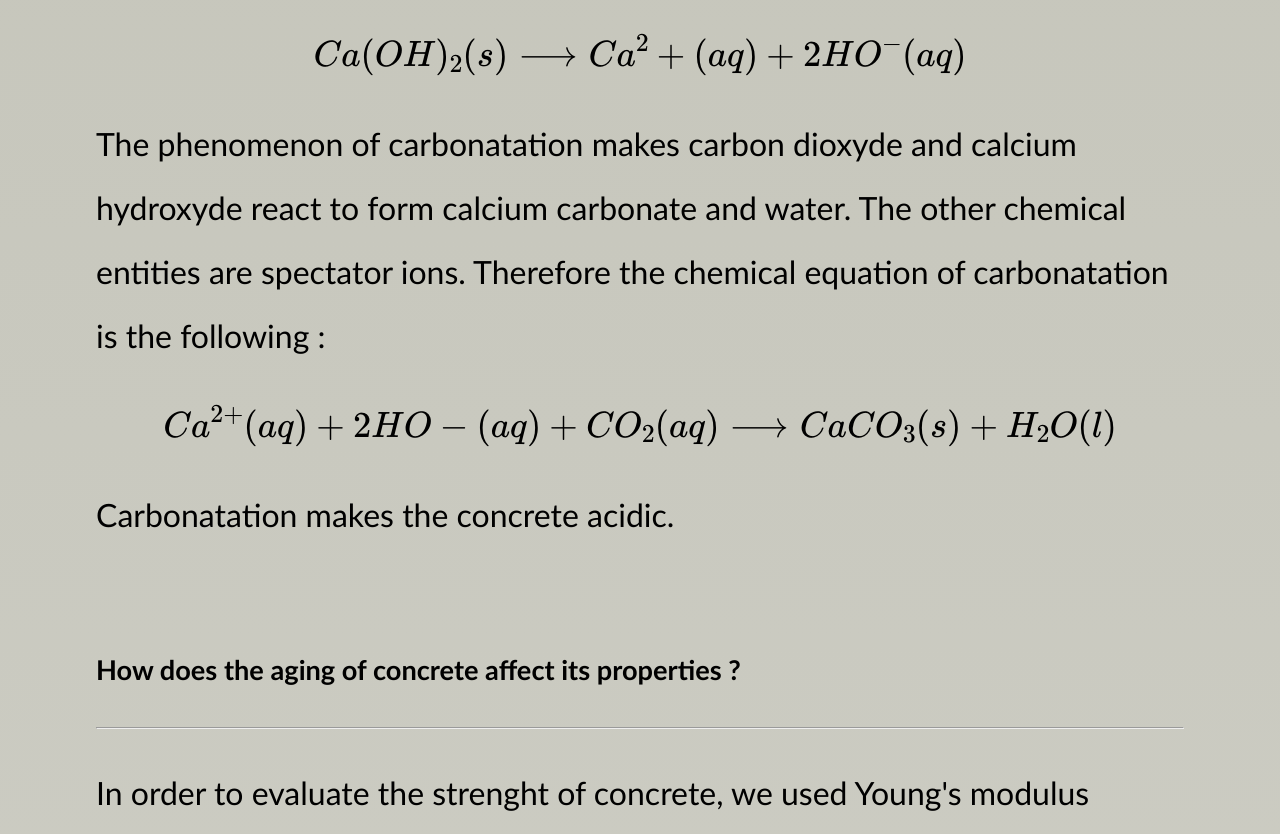
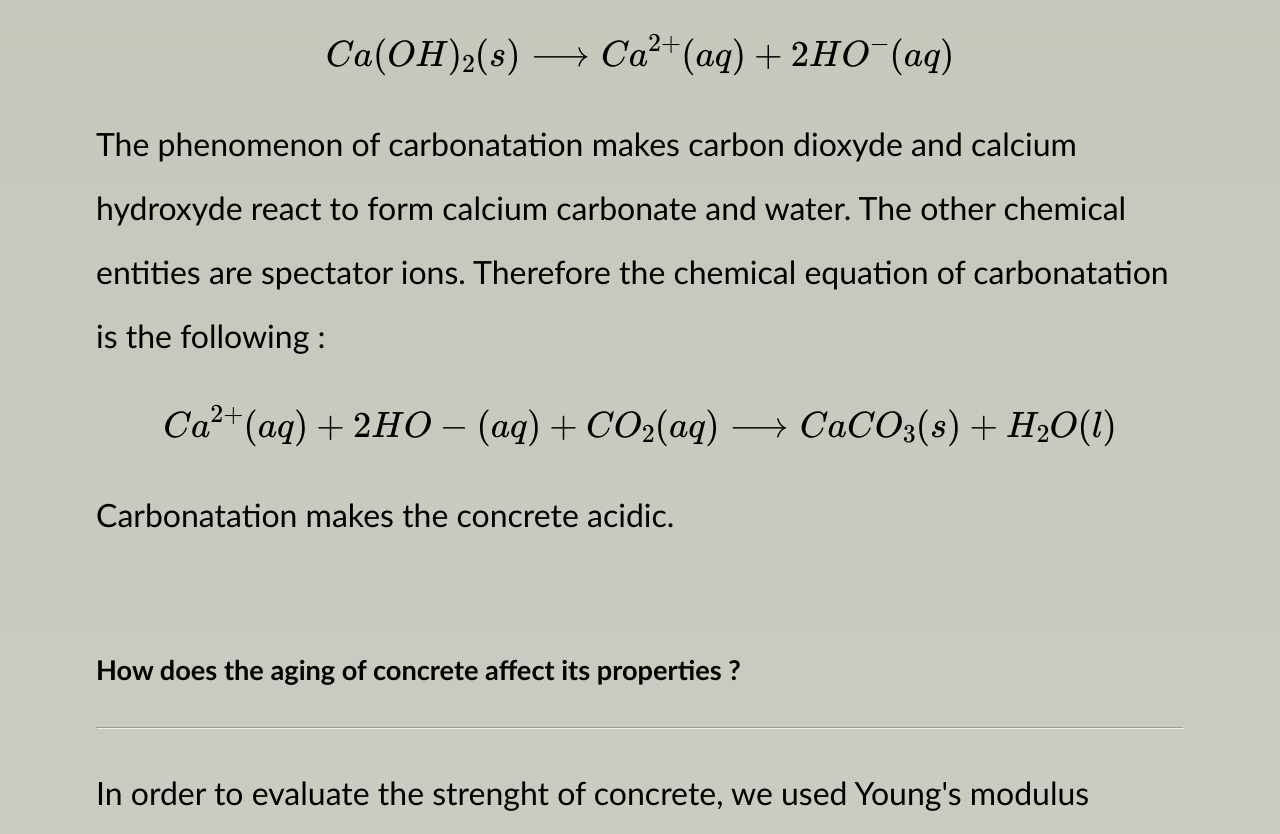
Before and after one commit to vincenzosbrain/concrete-solution, a plain HTML site: page introbéton.html in a window 1280 px wide. Shown: the part 1592-2426 px from the top of the page. Drawn offline with nearby package versions, Linux system fonts and the light colour scheme; some packages are replaced by stand-ins of ours.

Commit message:
Update introbéton.html

```diff
--- a/introbéton.html
+++ b/introbéton.html
@@ -58,7 +58,7 @@
       Over time, concrete undergoes an aging process known as carbonation. Carbon dioxyde <span style="font-style: italic; font-family:  'Times New Roman', Times, serif">CO<sub>2</sub></span> present in the atmosphere diffuses in concrete throught its pores and gets dissolved because of the water.
       During carbonatation, carbon dioxyde will dissolve calcium hydroxyde which we can write now :
     </p>
-    <p>$$Ca(OH)_{2}(s) \longrightarrow Ca^2+(aq) + 2HO^{-}(aq)$$</p>
+    <p>$$Ca(OH)_{2}(s) \longrightarrow Ca^{2+}(aq) + 2HO^{-}(aq)$$</p>
     <p>The phenomenon of carbonatation makes carbon dioxyde and calcium hydroxyde react to form calcium carbonate and water. The other chemical entities are spectator ions. Therefore the chemical equation of carbonatation is the following : </p>
     <p>
       $$Ca^{2+}(aq) + 2HO-(aq) + CO_{2}(aq) \longrightarrow CaCO_{3}(s) + H_{2}O(l)$$
```
